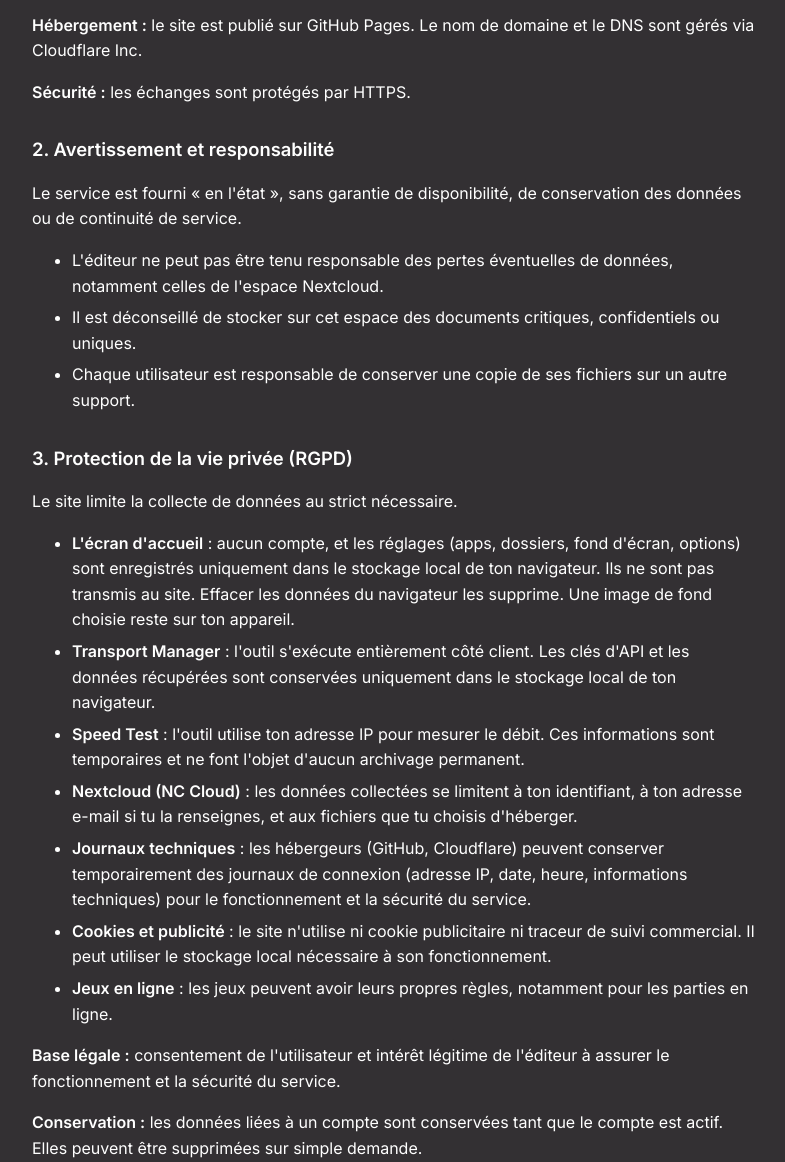
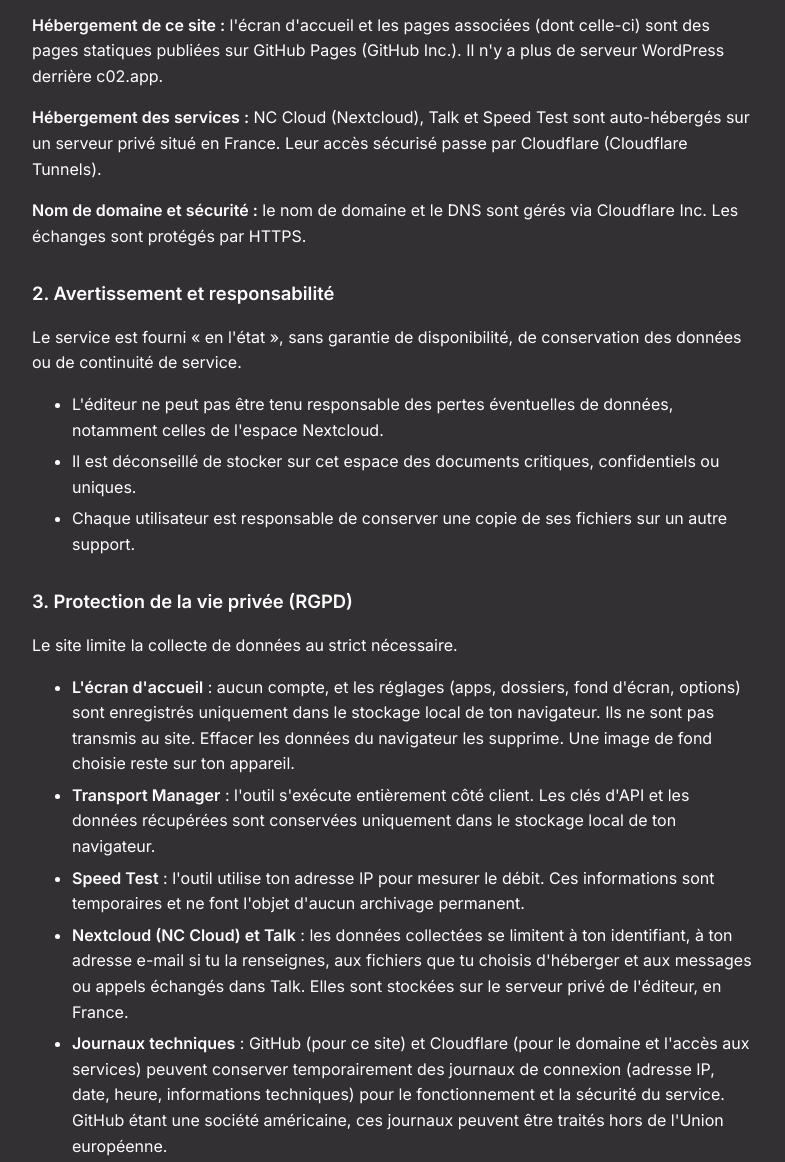
Before and after one commit to DRFRrobin/C02-games, a plain HTML site: page accueil/conditions.html in a window 1280 px wide. Shown: the part 455-1617 px from the top of the page, without its empty margins (246-1031 px from the left). Drawn offline with nearby package versions, Linux system fonts and the light colour scheme.

Commit message:
Conditions : hébergement mis à jour (GitHub Pages + serveur privé), Talk, date
Co-Authored-By: Claude Sonnet 5.5 <noreply@anthropic.com>
Claude-Session: https://claude.ai/code/session_01N5bJjLrPDM2GGRv52ggxz3

```diff
--- a/accueil/conditions.html
+++ b/accueil/conditions.html
@@ -33,7 +33,7 @@
   </div>
   <article>
     <h1>Conditions d'utilisation</h1>
-    <p class="maj">Dernière mise à jour : 16 novembre 2026</p>
+    <p class="maj">Dernière mise à jour : 17 novembre 2026</p>
 
     <div class="bloc rappel">
       <p>En utilisant l'écran d'accueil C02 et les apps et jeux qu'il présente, tu acceptes les conditions ci-dessous. Si tu ne les acceptes pas, n'utilise pas le site.</p>
@@ -42,8 +42,9 @@
     <h2>1. Édition et hébergement</h2>
     <p><strong>Éditeur du site :</strong> Damien ROBINSON (alias DRFR0bin).</p>
     <p><strong>Contact :</strong> [adresse e-mail de contact].</p>
-    <p><strong>Hébergement :</strong> le site est publié sur GitHub Pages. Le nom de domaine et le DNS sont gérés via Cloudflare Inc.</p>
-    <p><strong>Sécurité :</strong> les échanges sont protégés par HTTPS.</p>
+    <p><strong>Hébergement de ce site :</strong> l'écran d'accueil et les pages associées (dont celle-ci) sont des pages statiques publiées sur GitHub Pages (GitHub Inc.). Il n'y a plus de serveur WordPress derrière c02.app.</p>
+    <p><strong>Hébergement des services :</strong> NC Cloud (Nextcloud), Talk et Speed Test sont auto-hébergés sur un serveur privé situé en France. Leur accès sécurisé passe par Cloudflare (Cloudflare Tunnels).</p>
+    <p><strong>Nom de domaine et sécurité :</strong> le nom de domaine et le DNS sont gérés via Cloudflare Inc. Les échanges sont protégés par HTTPS.</p>
 
     <h2>2. Avertissement et responsabilité</h2>
     <p>Le service est fourni « en l'état », sans garantie de disponibilité, de conservation des données ou de continuité de service.</p>
@@ -59,8 +60,8 @@
       <li><strong>L'écran d'accueil</strong> : aucun compte, et les réglages (apps, dossiers, fond d'écran, options) sont enregistrés uniquement dans le stockage local de ton navigateur. Ils ne sont pas transmis au site. Effacer les données du navigateur les supprime. Une image de fond choisie reste sur ton appareil.</li>
       <li><strong>Transport Manager</strong> : l'outil s'exécute entièrement côté client. Les clés d'API et les données récupérées sont conservées uniquement dans le stockage local de ton navigateur.</li>
       <li><strong>Speed Test</strong> : l'outil utilise ton adresse IP pour mesurer le débit. Ces informations sont temporaires et ne font l'objet d'aucun archivage permanent.</li>
-      <li><strong>Nextcloud (NC Cloud)</strong> : les données collectées se limitent à ton identifiant, à ton adresse e-mail si tu la renseignes, et aux fichiers que tu choisis d'héberger.</li>
-      <li><strong>Journaux techniques</strong> : les hébergeurs (GitHub, Cloudflare) peuvent conserver temporairement des journaux de connexion (adresse IP, date, heure, informations techniques) pour le fonctionnement et la sécurité du service.</li>
+      <li><strong>Nextcloud (NC Cloud) et Talk</strong> : les données collectées se limitent à ton identifiant, à ton adresse e-mail si tu la renseignes, aux fichiers que tu choisis d'héberger et aux messages ou appels échangés dans Talk. Elles sont stockées sur le serveur privé de l'éditeur, en France.</li>
+      <li><strong>Journaux techniques</strong> : GitHub (pour ce site) et Cloudflare (pour le domaine et l'accès aux services) peuvent conserver temporairement des journaux de connexion (adresse IP, date, heure, informations techniques) pour le fonctionnement et la sécurité du service. GitHub étant une société américaine, ces journaux peuvent être traités hors de l'Union européenne.</li>
       <li><strong>Cookies et publicité</strong> : le site n'utilise ni cookie publicitaire ni traceur de suivi commercial. Il peut utiliser le stockage local nécessaire à son fonctionnement.</li>
       <li><strong>Jeux en ligne</strong> : les jeux peuvent avoir leurs propres règles, notamment pour les parties en ligne.</li>
     </ul>
@@ -79,7 +80,7 @@
     <p>Les applications de l'écran d'accueil ouvrent des sites externes, qui ont leurs propres conditions. L'éditeur n'est pas responsable de leur contenu ni de leur disponibilité.</p>
 
     <h2>6. Propriété intellectuelle</h2>
-    <p>Sauf mention contraire, les outils utilisés (Nextcloud, OpenSpeedTest, WordPress et autres logiciels open source) appartiennent à leurs auteurs respectifs et sont utilisés selon leurs licences. Le contenu personnel publié par Damien ROBINSON reste sa propriété exclusive. Le code des jeux est publié sur GitHub selon les conditions indiquées dans leurs dépôts.</p>
+    <p>Sauf mention contraire, les outils utilisés (Nextcloud, Nextcloud Talk, OpenSpeedTest et autres logiciels open source) appartiennent à leurs auteurs respectifs et sont utilisés selon leurs licences. Le contenu personnel publié par Damien ROBINSON reste sa propriété exclusive. Le code des jeux est publié sur GitHub selon les conditions indiquées dans leurs dépôts.</p>
 
     <h2>7. Droit applicable</h2>
     <p>Les présentes conditions sont soumises au droit français.</p>
```
